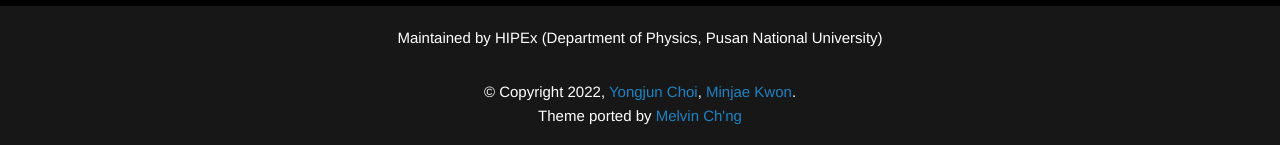
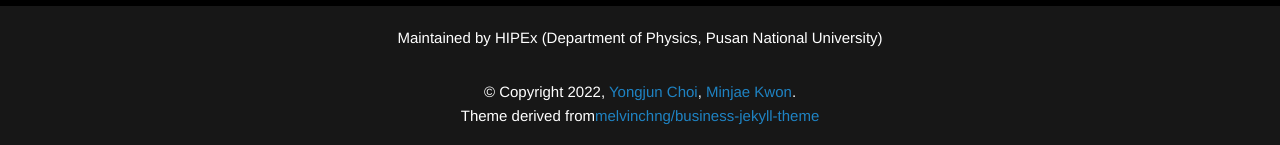
Before and after one commit to SQM2021/SQM2021.github.io, a Jekyll site: the page built from _pages/general-info/registration.md, in a window 1280 px wide. Shown: the part 1993-2138 px from the top of the page. Built offline with Jekyll 4.4.1, drawn with Linux system fonts in a browser that asks for light colours.

Commit message:
20220207-02

```diff
--- a/_includes/footer.html
+++ b/_includes/footer.html
@@ -11,7 +11,7 @@
       </div>
       <div class="col-md-4">
         <h3><i class="fa fa-external-link"></i> Links</h3>
-        <p><a href="https://indico.cern.ch/e/sqm2022">Indico Home</a></p>
+        <p><a target="_blank" href="https://indico.cern.ch/e/sqm2022">Indico Home</a></p>
       </div>
       </div>
     </div>
@@ -20,6 +20,7 @@
     Maintained by HIPEx (Department of Physics, Pusan National University)</a>
   </div>
   <div class="copyright text center">
-    <p>&copy; Copyright {{ site.time | date: '%Y' }}, <a href="https://keistad-root.github.io" target="_blank">Yongjun Choi</a>, <a href="https://isaac-kwon.github.io" target="_blank">Minjae Kwon</a>. <br>Theme ported by <a href="https://melvinchng.github.io/" target="_blank">Melvin Ch'ng</a></p>
+    <p>&copy; Copyright {{ site.time | date: '%Y' }}, <a href="https://keistad-root.github.io" target="_blank">Yongjun Choi</a>, <a href="https://isaac-kwon.github.io" target="_blank">Minjae Kwon</a>. <br>Theme derived from<a href="https://github.com/melvinchng/business-jekyll-theme" target="_blank">melvinchng/business-jekyll-theme
+      </a></p>
   </div>
 </footer>
--- a/_layouts/home.html
+++ b/_layouts/home.html
@@ -24,7 +24,7 @@
                     <!-- Begin Slide 1 -->
                     <div class="item active">
                         <a href="#information">
-                        <img src="/assets/img/slider/gate1.png" width="100%" height="600" alt="Image of first carousel">
+                        <img src="/assets/img/slider/gate1.jpg" width="100%" height="600" alt="Image of first carousel">
                         <div class="carousel-caption">
                             <h3 class="carousel-title hidden-xs">Welcome to SQM2022 At Busan</h3>
                             <p class="carousel-body">Haeundae Beach and Marine City</p>
@@ -36,7 +36,7 @@
                     <!-- Begin Slide 2 -->
                     <div class="item">
                         <a href="#information">
-                        <img src="/assets/img/slider/gate2.png" width="100%" height="600" alt="Image of second carousel">
+                        <img src="/assets/img/slider/gate2.jpg" width="100%" height="600" alt="Image of second carousel">
                         <div class="carousel-caption">
                             <h3 class="carousel-title hidden-xs">Welcome to SQM2022 At Busan</h3>
                             <p class="carousel-body">Gwang-an Bridge</p>
@@ -48,7 +48,7 @@
                     <!-- Begin Slide 3 -->
                     <div class="item">
                         <a href="#information">
-                        <img src="/assets/img/slider/gate3.png" width="100%" height="600" alt="Image of third carousel">
+                        <img src="/assets/img/slider/gate3.jpg" width="100%" height="600" alt="Image of third carousel">
                         <div class="carousel-caption">
                             <h3 class="carousel-title hidden-xs">Welcom to SQM2022 At Busan</h3>
                             <p class="carousel-body">Haewoljoeong in Bongbaek Island</p>
--- a/_pages/general-info/registration.md
+++ b/_pages/general-info/registration.md
@@ -36,7 +36,7 @@
 <a href="https://indico.cern.ch/event/1037821/registrations/" class="button" target="_blank">GO TO REGISTRATION</a>
 <!-- [](){:} -->
 
-Registration will open on **10 February 2022** and will continue through **20 May 2022**: it will be handled by the CERN Indico system. If you do not have a valid CERN account, you can create a lightweight account [here](https://account.cern.ch/account/Externals/RegisterAccount.aspx).
+Registration will open on **10 February 2022** and will continue through **20 May 2022**: it will be handled by the CERN Indico system. If you do not have a valid CERN account, you can create a lightweight account [here](https://account.cern.ch/account/Externals/RegisterAccount.aspx){:target="_blank"}.
 
 ## Registration Fee
 
```
